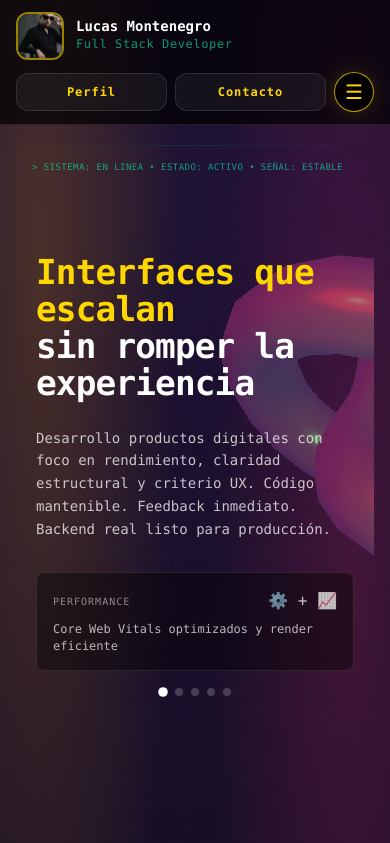
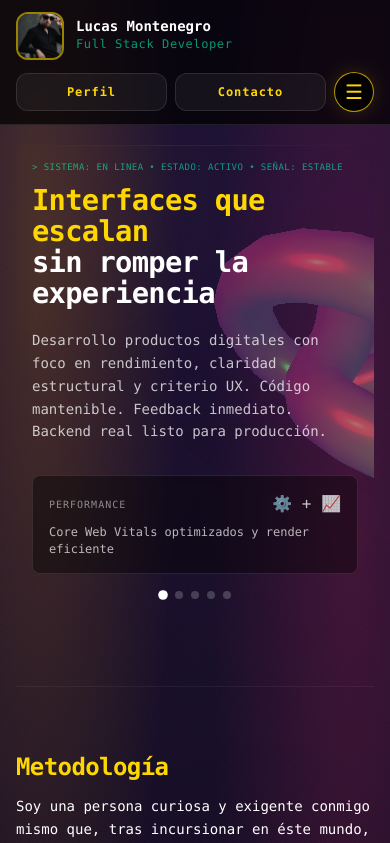
Before and after one commit to lu-developer476/Portfolio, a Next.js app: page / in a window 390 px wide. Shown: the top 843 px of the page. Built offline with nearby package versions, Linux system fonts and the light colour scheme.

Commit message:
Tune hero spacing and typography for mobile screens

```diff
--- a/src/components/Hero.tsx
+++ b/src/components/Hero.tsx
@@ -54,7 +54,7 @@ export default function Hero() {
   }, []);
 
   return (
-    <section className="relative isolate overflow-hidden px-5 py-14 sm:px-6 md:px-12 md:py-24 min-h-[80vh] flex items-center">
+    <section className="hero-section relative isolate flex min-h-[auto] items-center overflow-hidden px-4 py-10 sm:min-h-[70vh] sm:px-6 sm:py-14 md:min-h-[75vh] md:px-10 md:py-20 lg:min-h-[80vh] lg:px-12 lg:py-24">
       <ThreeBackground />
       <KiroshiOverlay />
 
@@ -66,7 +66,7 @@ export default function Hero() {
 
         <h1
           ref={titleRef}
-          className="max-w-full text-[2.15rem] sm:text-4xl md:text-5xl lg:text-6xl font-extrabold tracking-tight leading-[1.08] opacity-0"
+          className="max-w-full text-[clamp(1.8rem,7vw,2.7rem)] font-extrabold leading-[1.08] tracking-tight opacity-0 sm:text-4xl md:text-5xl lg:text-6xl"
         >
           <span className="text-cyber-gold block break-words">
             {t.hero.titleGold}
@@ -76,7 +76,7 @@ export default function Hero() {
           </span>
         </h1>
 
-        <p className="mt-6 max-w-2xl break-words text-white/75 leading-relaxed text-sm sm:text-base md:text-lg">
+        <p className="mt-5 max-w-2xl break-words text-sm leading-relaxed text-white/75 sm:mt-6 sm:text-base md:text-lg">
 {t.hero.description}
         </p>
 
```
